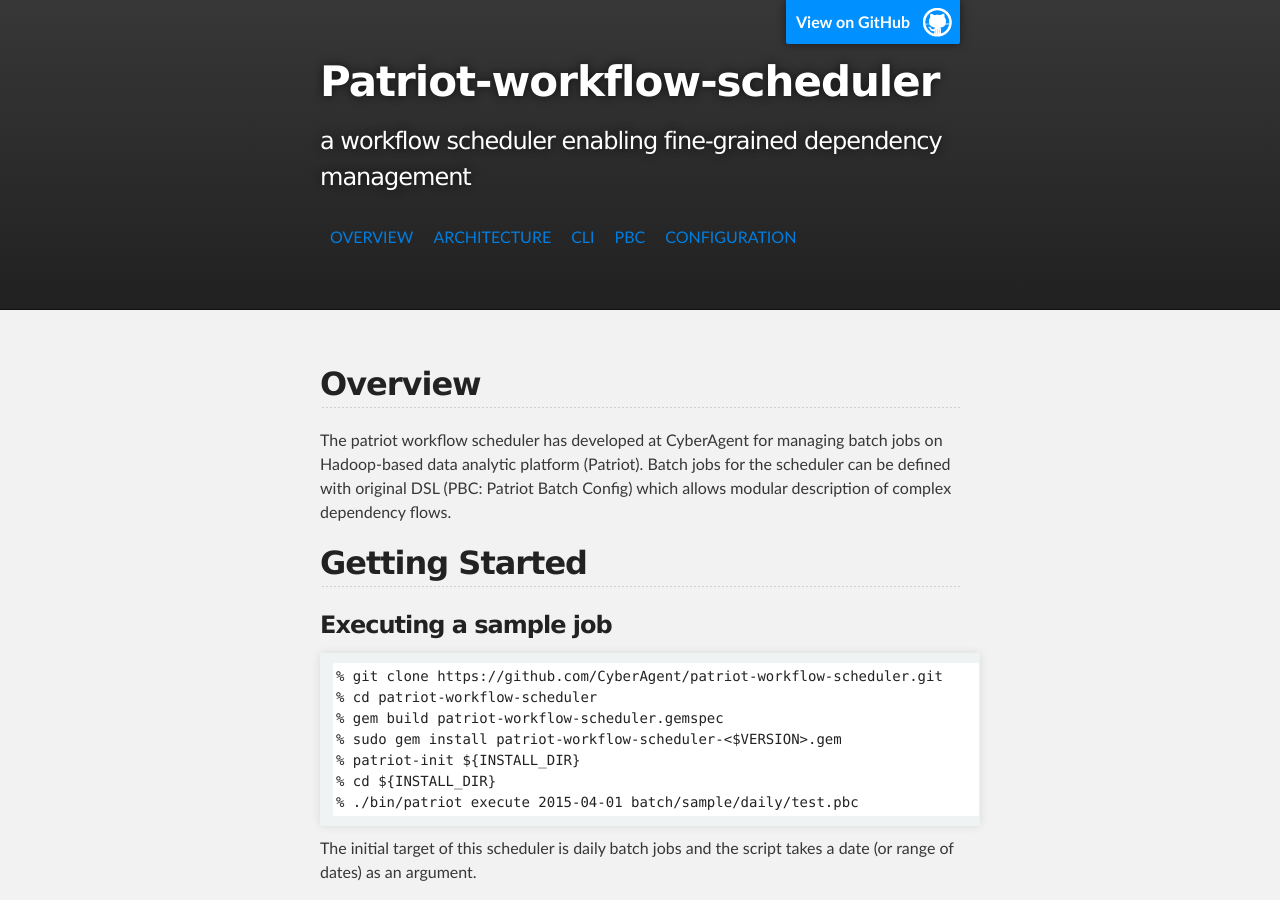
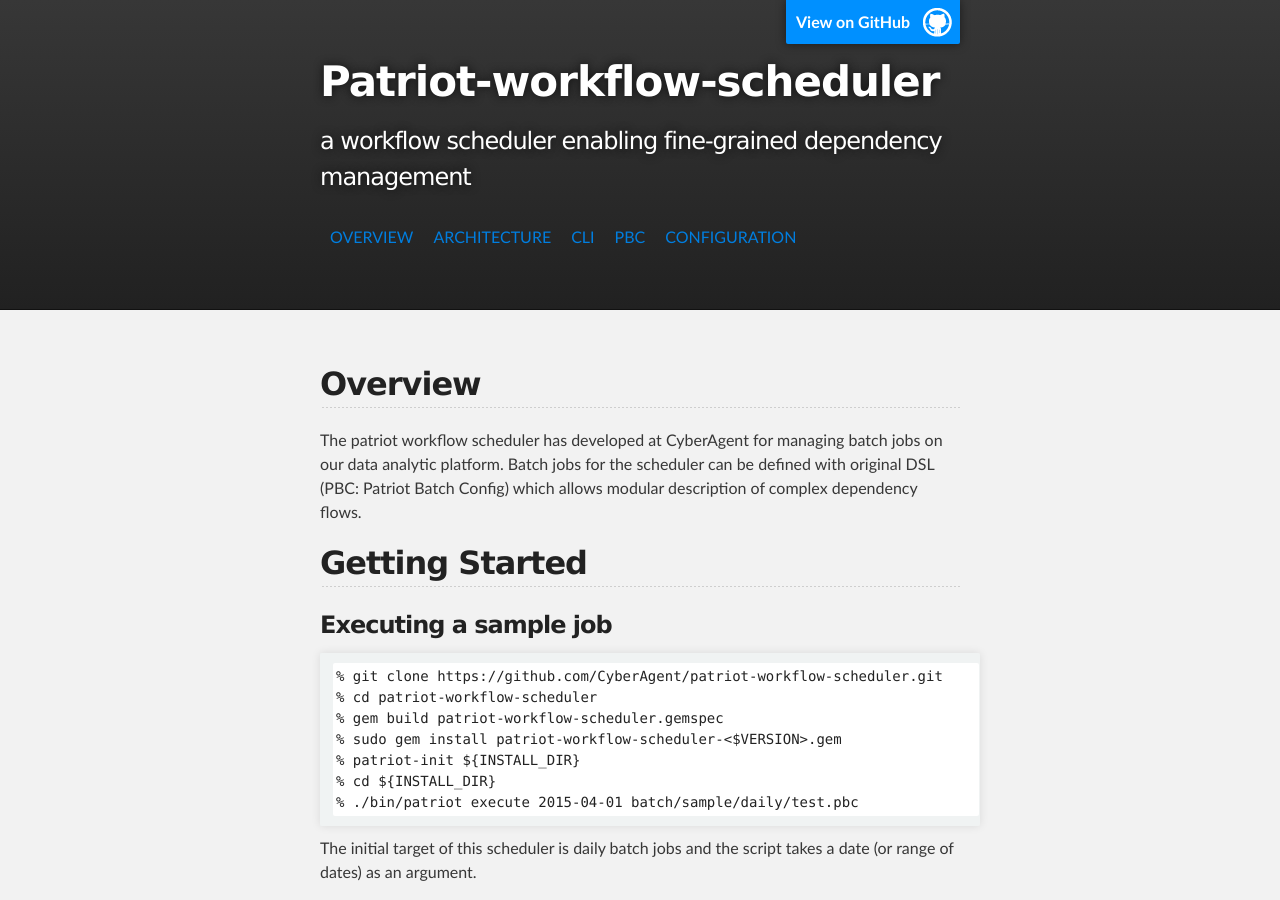
Before and after one commit to CyberAgent/patriot-workflow-scheduler, a Jekyll site: the page built from index.md, in a window 1280 px wide and 900 px high. Built offline with Jekyll 4.4.1, drawn with Linux system fonts in a browser that asks for light colours; Markdown is read by kramdown in place of the engine named in the settings.

Commit message:
modify product explanation

```diff
--- a/index.md
+++ b/index.md
@@ -3,7 +3,7 @@
 ---
 ## Overview
 The patriot workflow scheduler has developed at CyberAgent for
-managing batch jobs on Hadoop-based data analytic platform (Patriot).
+managing batch jobs on our data analytic platform.
 Batch jobs for the scheduler can be defined with original DSL (PBC:
 Patriot Batch Config) which allows modular description of complex
 dependency flows.
```
